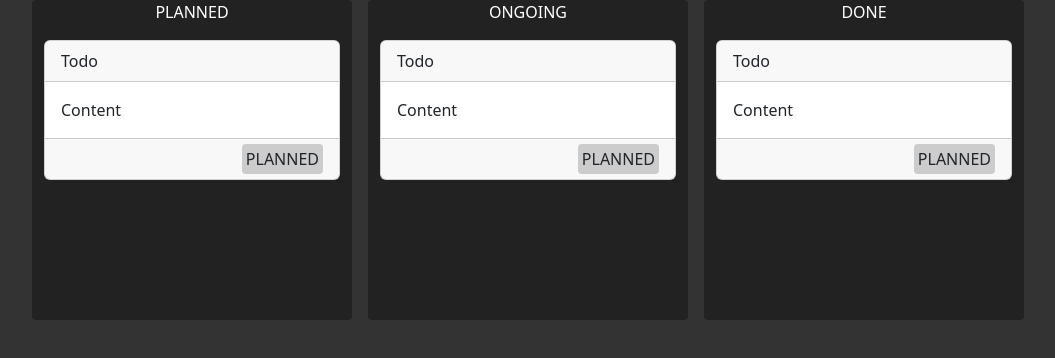
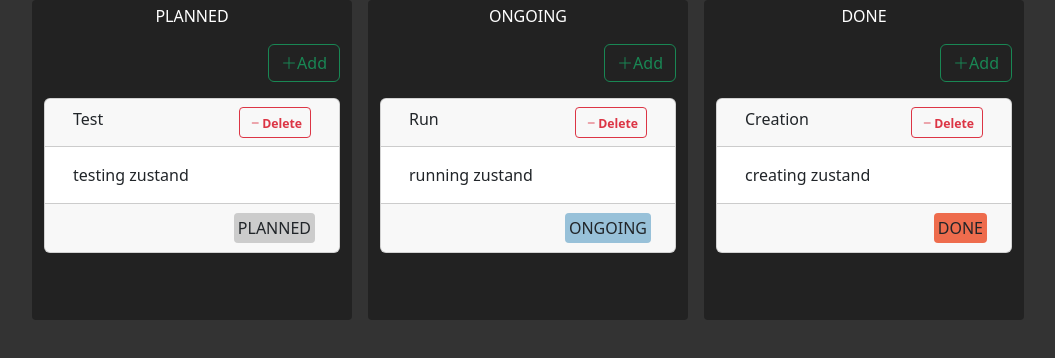
Before and after one commit to PiyalChat/zustand-react, a React (Vite) app: page / in a window 1280 px wide. Shown: the top 358 px of the page, without its empty margins (112-1167 px from the left). Built offline with nearby package versions, Linux system fonts and the light colour scheme.

Commit message:
created store and added state for task and add task

```diff
--- a/src/components/Column.css
+++ b/src/components/Column.css
@@ -6,4 +6,6 @@
   max-width: 20rem;
   margin: 0 0.5rem;
   border-radius: 4px;
+  padding-top: 0.25rem;
+  padding-bottom: 1rem;
 }
--- a/src/components/Column.tsx
+++ b/src/components/Column.tsx
@@ -1,6 +1,17 @@
-import { Col, Container, Row, Stack } from "react-bootstrap";
+import {
+  Button,
+  Col,
+  Container,
+  Form,
+  Modal,
+  Row,
+  Stack,
+} from "react-bootstrap";
 import "./Column.css";
 import Task from "./Task";
+import { useStore } from "../store";
+import { useShallow } from "zustand/react/shallow";
+import { useState } from "react";
 
 type Props = {
   state: string;
@@ -8,6 +19,16 @@ type Props = {
 
 const Column = (props: Props) => {
   const { state } = props;
+
+  const [open, setOpen] = useState<boolean>(false);
+  const [taskTitle, setTaskTitle] = useState<string>("");
+  const [taskContent, setTaskContent] = useState<string>("");
+
+  const tasks = useStore(
+    useShallow((store) => store.tasks.filter((task) => task.state === state))
+  );
+
+  const addTask = useStore((store) => store.addTask);
   return (
     <Container fluid className="column">
       <Stack gap={3}>
@@ -15,9 +36,67 @@ const Column = (props: Props) => {
           <Col className="text-center">{state}</Col>
         </Row>
         <Row>
-          <Task title="Todo" />
+          <Col xs className="text-end">
+            <Button variant="outline-success" onClick={() => setOpen(true)}>
+              <i className="bi bi-plus-lg"></i>
+              Add
+            </Button>
+          </Col>
         </Row>
+        {tasks.map((task, index) => (
+          <Row key={index}>
+            <Task title={task.title} />
+          </Row>
+        ))}
       </Stack>
+      <Modal show={open} onHide={() => setOpen(false)}>
+        <Modal.Header closeButton>
+          <Modal.Title>New Task for {state}</Modal.Title>
+        </Modal.Header>
+        <Modal.Body>
+          <Form>
+            <Form.Group className="mb-3" controlId="formTitle">
+              <Form.Label>Title</Form.Label>
+              <Form.Control
+                type="text"
+                placeholder="Enter title of task"
+                value={taskTitle}
+                onChange={(e) => {
+                  e.preventDefault();
+                  setTaskTitle(e.target.value);
+                }}
+              />
+            </Form.Group>
+            <Form.Group className="mb-3" controlId="formContent">
+              <Form.Label>Content</Form.Label>
+              <Form.Control
+                as="textarea"
+                rows={3}
+                placeholder="Enter content of the task"
+                value={taskContent}
+                onChange={(e) => {
+                  e.preventDefault();
+                  setTaskContent(e.target.value);
+                }}
+              />
+            </Form.Group>
+          </Form>
+        </Modal.Body>
+        <Modal.Footer>
+          <Button variant="secondary" onClick={() => setOpen(false)}>
+            Close
+          </Button>
+          <Button
+            variant="primary"
+            onClick={() => {
+              addTask(taskTitle, taskContent, state);
+              setOpen(false);
+            }}
+          >
+            Save Changes
+          </Button>
+        </Modal.Footer>
+      </Modal>
     </Container>
   );
 };
--- a/src/components/Task.css
+++ b/src/components/Task.css
@@ -3,9 +3,24 @@
   border-radius: 4px;
 }
 
+.status-content {
+  padding: 0.75rem;
+}
+
 .status {
-  background: var(--COLOR-GRAY-LIGHT);
   padding: 0.25rem;
   border-radius: 4px;
   font-weight: 500;
 }
+
+.PLANNED {
+  background: var(--COLOR-GRAY-LIGHT);
+}
+
+.ONGOING {
+  background: var(--COLOR-ONGOING);
+}
+
+.DONE {
+  background: var(--COLOR-DONE);
+}
--- a/src/components/Task.tsx
+++ b/src/components/Task.tsx
@@ -1,28 +1,60 @@
-import { Card, Col, Container, Row } from "react-bootstrap";
+import { Button, Card, Col, Container, Row, Stack } from "react-bootstrap";
 import "./Task.css";
+import classNames from "classnames";
+import { useStore } from "../store";
+import { useShallow } from "zustand/react/shallow";
 
 type Props = {
   title: string;
 };
 
-const STATUS = "PLANNED";
 const Task = (props: Props) => {
   const { title } = props;
+  const task = useStore(
+    useShallow(
+      (store) =>
+        store.tasks.find((task) => task.title === title) || {
+          title: "",
+          content: "",
+          state: "",
+        }
+    )
+  );
   return (
     <Container fluid>
       <Card className="text-start">
-        <Card.Header>{title}</Card.Header>
+        <Card.Header>
+          <Container fluid>
+            <Row>
+              <Col>{task?.title}</Col>
+              <Col xs="auto">
+                <Button variant="outline-danger" size="sm">
+                  <i className="bi bi-dash"></i>
+                  <small className="fw-semibold">Delete</small>
+                </Button>
+              </Col>
+            </Row>
+          </Container>
+        </Card.Header>
         <Card.Body>
+          <Container fluid>
             <Row className="justify-content-between align-items-start">
-            <Col>Content</Col>
+              <Col>{task.content}</Col>
             </Row>
+          </Container>
         </Card.Body>
-        <Card.Footer>
+        <Card.Footer className="status-content">
+          <Container fluid>
+            <Stack gap={3}>
               <Row className="d-flex justify-content-end align-items-end">
                 <Col xs className="text-end">
-              <span className="status">{STATUS}</span>
+                  <span className={classNames("status", task?.state)}>
+                    {task?.state}
+                  </span>
                 </Col>
               </Row>
+            </Stack>
+          </Container>
         </Card.Footer>
       </Card>
     </Container>
--- /dev/null
+++ b/src/store.ts
@@ -0,0 +1,28 @@
+import { create } from "zustand";
+
+// eslint-disable-next-line @typescript-eslint/no-explicit-any
+const store = (set: any) => ({
+  tasks: [
+    { title: "Test", content: "testing zustand", state: "PLANNED" },
+    { title: "Run", content: "running zustand", state: "ONGOING" },
+    { title: "Creation", content: "creating zustand", state: "DONE" },
+  ],
+  addTask: (title: string, content: string, state: string) =>
+    set(
+      (store: {
+        tasks: { title: string; content: string; state: string }[];
+      }) => ({
+        tasks: [...store.tasks, { title, content, state }],
+      })
+    ),
+  deleteTask: (title: string) =>
+    set(
+      (store: {
+        tasks: { title: string; content: string; state: string }[];
+      }) => ({
+        tasks: store.tasks.filter((task) => task.title !== title),
+      })
+    ),
+});
+
+export const useStore = create(store);
```
Lines whose indentation alone changed are shown as unchanged.
